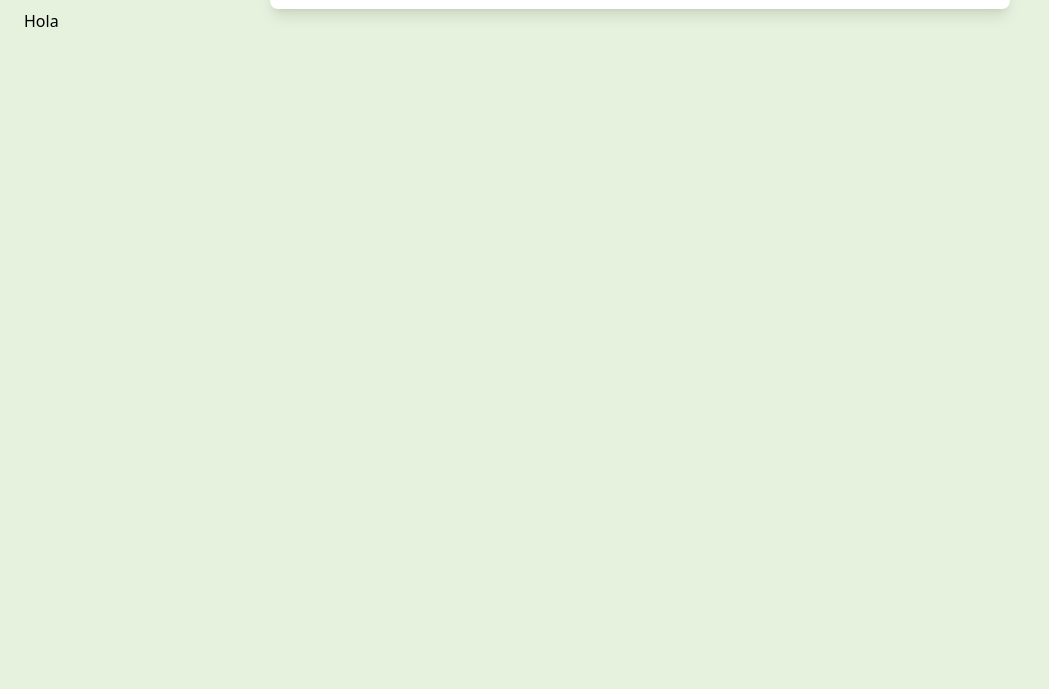
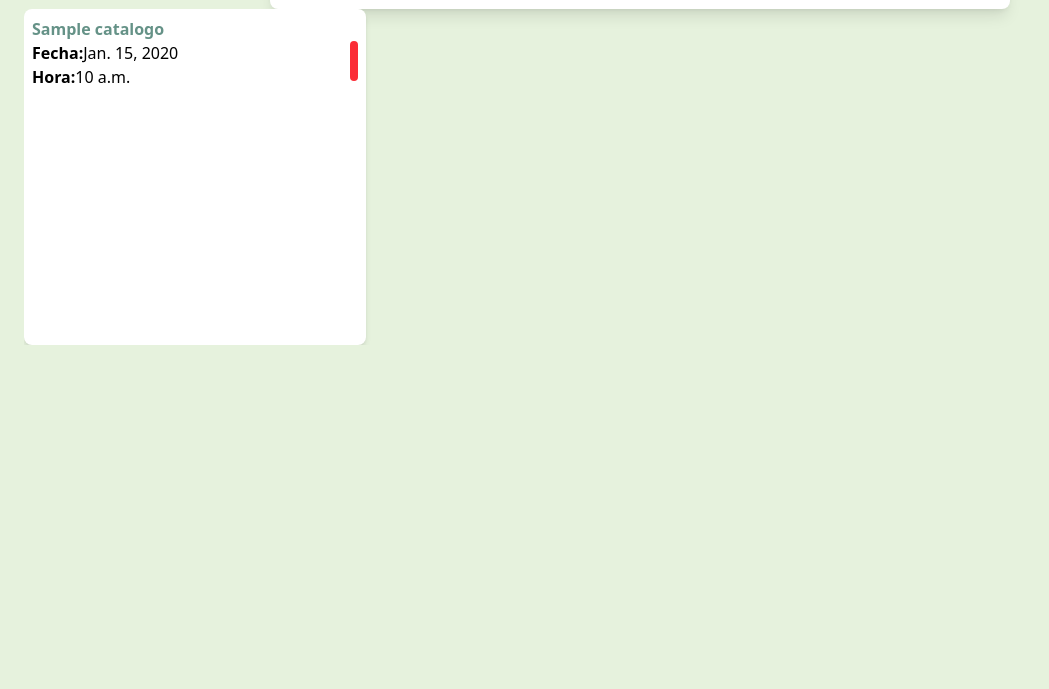
Before and after one commit to yUMIP04/PlataformReservas-AgendaServicios, a Django app: page /mis_reservas/1/ in a window 1280 px wide. Shown: the part 167-856 px from the top of the page, without its empty margins (0-1049 px from the left). Run offline with Django 5.2, Linux system fonts and the light colour scheme; tables that the repository leaves empty hold one stand-in row (values such as "Sample post"); some libraries are stand-ins or nearby versions; some web fonts are replaced.

Commit message:
-Mostrando reservas en mis_reservas. -Dando estilo a las cards.

```diff
--- a/templates/booking/mis_reservas.html
+++ b/templates/booking/mis_reservas.html
@@ -23,8 +23,41 @@
 
 <!--🌟Muestra de Reservas-->
 
-<div class="Reservas bg-red">
-<p>Hola </p>
+<div class="Reservas  w-1/3 h-84 grid grid-cols-1 gap-y-4  overflow-auto">
+
+    {% if reservas %}
+
+    {% for reserva  in reservas  %}
+
+    <div class="card shadow-md bg-white p-2 w-5/6 rounded-lg hover:translate-y-[-10px] transition">
+
+        <div class="Titulo-card text-[Roboto] font-bold text-[#659287]  ">
+        <h1>{{reserva.id_catalogo.nombre_servicio}} </h1>
+        </div>
+
+        <div class="Info-card flex flex-row justify-between ">
+
+            <div class="info">
+<p><strong class="">Fecha:</strong>{{reserva.fecha}} </p>
+<p> <strong>Hora:</strong>{{reserva.hora}} </p>
+            </div>
+
+            <div class="btn text-2xl text-white">
+                <button type="button" class="bg-red-500 cursor-pointer p-1 rounded-md transition hover:bg-[#7A0909]"><i class="bx bx-trash-x" /></i></button>
+            </div>
+
+        </div>
+
+    </div>
+
+    {% endfor %}
+
+    {% else %}
+
+
+    <p>No existen Reservas todavia <strong class="text-[#659287]"><a>Crea una porfavor</a> </strong></p>
+    {% endif %}
+
 </div>
 
 
```
Also changed, not shown: booking/views.py (line endings or trailing spaces).
